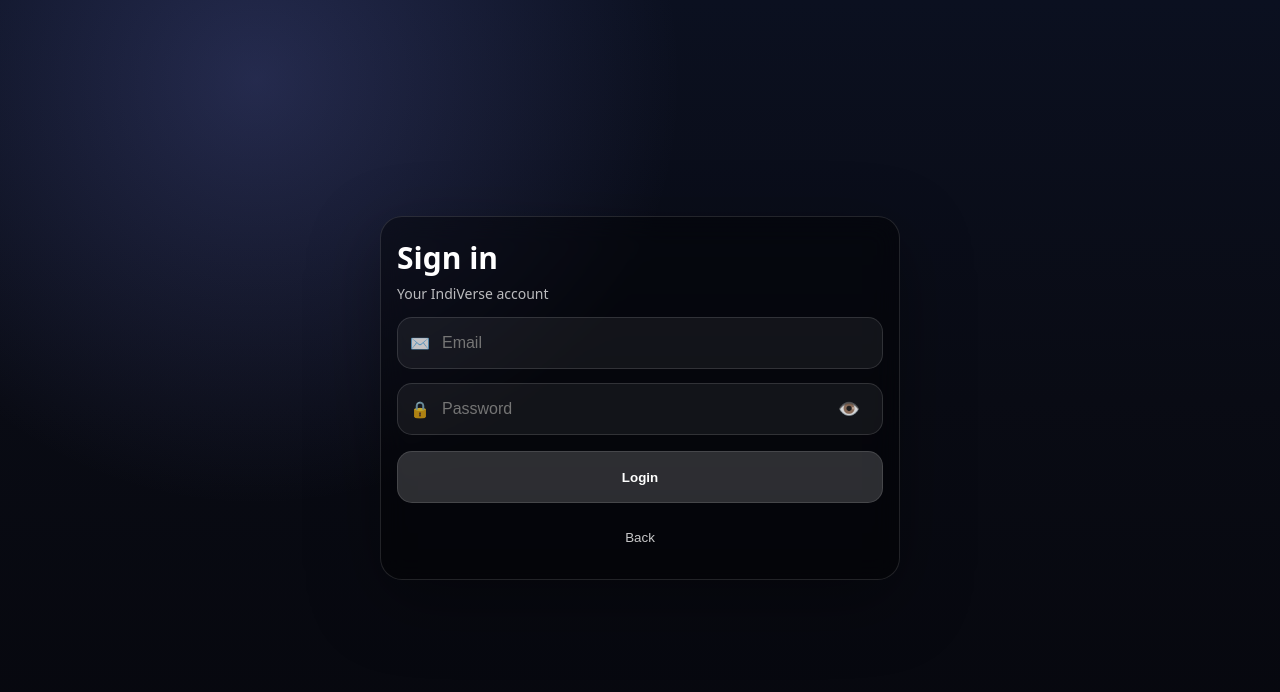
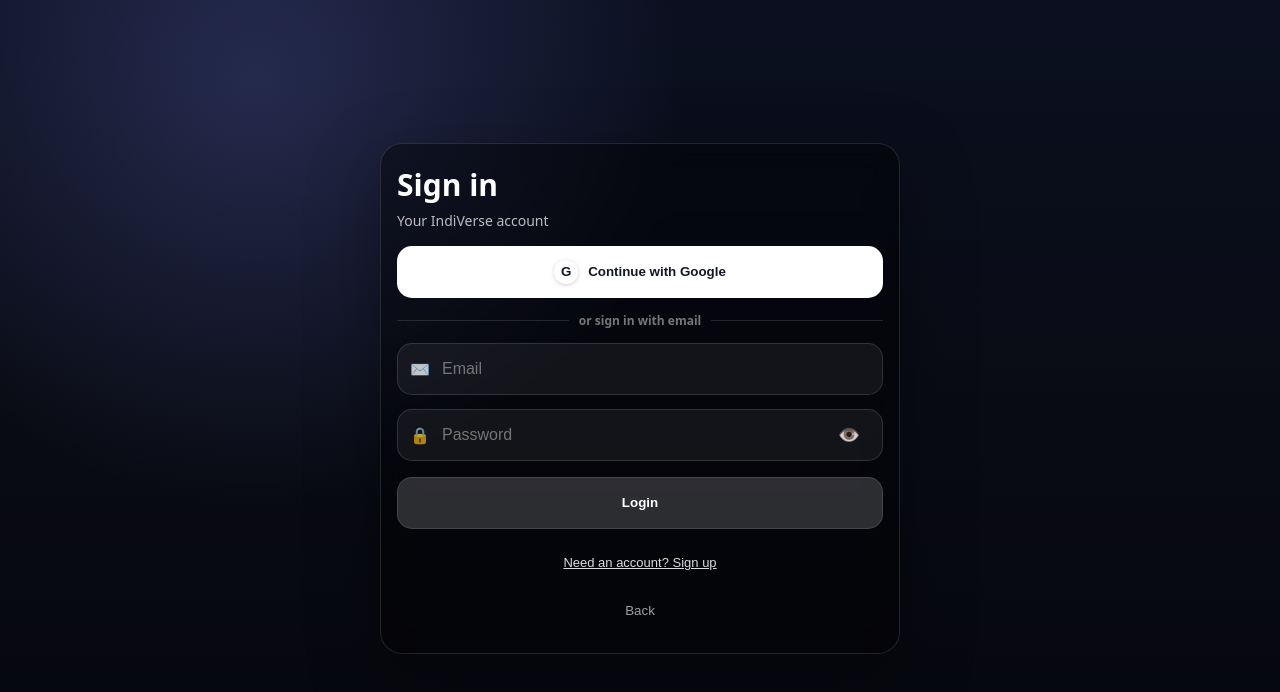
Before and after one commit to lamontaddo/indiverse-web, a React (Vite) app: page /auth/login in a window 1280 px wide. Shown: the top 692 px of the page. Built offline with nearby package versions, Linux system fonts and the light colour scheme; no server answers.

Commit message:
Add Google buyer auth frontend flow

```diff
--- a/src/App.jsx
+++ b/src/App.jsx
@@ -39,6 +39,8 @@ import CheckoutReturnPage from "./pages/CheckoutReturnPage.jsx";
 
 import AuthSignup from "./pages/AuthSignup";
 import AuthLogin from "./pages/AuthLogin";
+import AuthGoogleCallback from "./pages/AuthGoogleCallback.jsx";
+
 
 import ChatPage from "./pages/ChatPage.jsx";
 import OwnerFashionPage from "./pages/OwnerFashionPage.jsx";
@@ -174,6 +176,7 @@ export default function App() {
 
           <Route path="/auth/signup" element={<AuthSignup />} />
           <Route path="/auth/login" element={<AuthLogin />} />
+          <Route path="/auth/google/callback" element={<AuthGoogleCallback />} />
 
           <Route path="/account" element={<AccountHome />} />
           <Route path="/account/orders" element={<AccountOrders />} />
--- /dev/null
+++ b/src/pages/AuthGoogleCallback.jsx
@@ -0,0 +1,80 @@
+import React, { useEffect } from "react";
+import { useNavigate, useSearchParams } from "react-router-dom";
+
+function safeTrim(v) {
+  return String(v || "").trim();
+}
+
+export default function AuthGoogleCallback() {
+  const nav = useNavigate();
+  const [sp] = useSearchParams();
+
+  useEffect(() => {
+    const token = safeTrim(sp.get("token"));
+    const next = safeTrim(sp.get("next"));
+    const userId = safeTrim(sp.get("userId"));
+    const email = safeTrim(sp.get("email"));
+    const firstName = safeTrim(sp.get("firstName"));
+    const lastName = safeTrim(sp.get("lastName"));
+
+    if (!token) {
+      nav("/auth/login?error=google_missing_token", { replace: true });
+      return;
+    }
+
+    localStorage.setItem("buyerToken", token);
+    localStorage.setItem("auth:isAuthed", "1");
+
+    if (userId) localStorage.setItem("buyerUserId", userId);
+
+    localStorage.setItem(
+      "buyerUser",
+      JSON.stringify({
+        id: userId,
+        email,
+        firstName,
+        lastName,
+      })
+    );
+
+    nav(next || "/", { replace: true });
+  }, [nav, sp]);
+
+  return (
+    <div style={styles.root}>
+      <div style={styles.card}>
+        <div style={styles.title}>Signing you in…</div>
+        <div style={styles.sub}>Connecting your Google account to IndiVerse.</div>
+      </div>
+    </div>
+  );
+}
+
+const styles = {
+  root: {
+    minHeight: "100dvh",
+    background: "#05060b",
+    display: "flex",
+    alignItems: "center",
+    justifyContent: "center",
+    padding: 16,
+    fontFamily: "system-ui, -apple-system, Segoe UI, Roboto, Arial",
+  },
+  card: {
+    width: "min(460px, 100%)",
+    borderRadius: 22,
+    padding: 20,
+    border: "1px solid rgba(255,255,255,0.12)",
+    background: "rgba(255,255,255,0.06)",
+    color: "#fff",
+    textAlign: "center",
+  },
+  title: {
+    fontSize: 24,
+    fontWeight: 900,
+  },
+  sub: {
+    marginTop: 8,
+    color: "rgba(255,255,255,0.68)",
+  },
+};
--- a/src/pages/AuthLogin.jsx
+++ b/src/pages/AuthLogin.jsx
@@ -1,7 +1,8 @@
-// src/pages/AuthLogin.jsx ✅ FULL DROP-IN (WEB) — FIXED
-// ✅ Saves buyerToken -> localStorage (so Music/Products stop re-sending you to login)
-// ✅ Supports return via router state (preferred) OR ?next=...
+// src/pages/AuthLogin.jsx ✅ FULL DROP-IN (WEB)
+// ✅ Saves buyerToken -> localStorage
+// ✅ Supports return via router state OR ?next=...
 // ✅ POST /api/auth/login
+// ✅ Adds Continue with Google
 
 import React, { useMemo, useState } from "react";
 import { useLocation, useNavigate, useSearchParams } from "react-router-dom";
@@ -17,8 +18,6 @@ export default function AuthLogin() {
   const [sp] = useSearchParams();
 
   const prefillEmail = useMemo(() => safeTrim(sp.get("email")), [sp]);
-
-  // ✅ support BOTH: router state AND query param
   const nextFromQuery = useMemo(() => safeTrim(sp.get("next")), [sp]);
   const nextRoute = safeTrim(location?.state?.nextRoute) || nextFromQuery || "";
   const nextState = location?.state?.nextState || null;
@@ -30,11 +29,15 @@ export default function AuthLogin() {
 
   const goNextOrHome = () => {
     if (nextRoute) {
-      // ✅ preserve state (bgUrl etc)
       nav(nextRoute, nextState ? { state: nextState } : undefined);
       return;
     }
-    nav("/"); // UniverseHome web
+    nav("/");
+  };
+
+  const startGoogleLogin = () => {
+    const next = nextRoute ? `?next=${encodeURIComponent(nextRoute)}` : "";
+    window.location.href = `/api/auth/google/start${next}`;
   };
 
   const onLogin = async () => {
@@ -59,8 +62,6 @@ export default function AuthLogin() {
         return;
       }
 
-      // ✅ CRITICAL: persist token the same way MusicPage / Products expect it
-      // Support a few common backend response shapes:
       const token =
         safeTrim(data?.token) ||
         safeTrim(data?.buyerToken) ||
@@ -70,14 +71,12 @@ export default function AuthLogin() {
 
       if (token) {
         localStorage.setItem("buyerToken", token);
-        localStorage.setItem("auth:isAuthed", "1"); // ✅ critical for MainScreen gate
+        localStorage.setItem("auth:isAuthed", "1");
       }
 
-      // Optional: if backend also returns userId, store it (not required if JWT contains it)
       const uid = safeTrim(data?.userId || data?.id || data?._id || data?.user?.id);
       if (uid) localStorage.setItem("buyerUserId", uid);
 
-      // ✅ NEW (Step 1): persist user object for UI (initials / account hub) — no extra API call needed
       if (data?.user) {
         try {
           localStorage.setItem(
@@ -90,7 +89,7 @@ export default function AuthLogin() {
             })
           );
         } catch {
-          // ignore storage/JSON errors
+          // ignore
         }
       }
 
@@ -102,14 +101,30 @@ export default function AuthLogin() {
     }
   };
 
-
   return (
     <div style={styles.root}>
       <div style={styles.bg} />
+
       <div style={styles.center}>
         <div style={styles.card}>
           <div style={styles.title}>Sign in</div>
           <div style={styles.sub}>Your IndiVerse account</div>
+
+          <button
+            onClick={startGoogleLogin}
+            disabled={loading}
+            style={styles.googleBtn}
+            type="button"
+          >
+            <span style={styles.googleIcon}>G</span>
+            Continue with Google
+          </button>
+
+          <div style={styles.divider}>
+            <span style={styles.dividerLine} />
+            <span style={styles.dividerText}>or sign in with email</span>
+            <span style={styles.dividerLine} />
+          </div>
 
           <div style={styles.field}>
             <span style={styles.icon}>✉️</span>
@@ -124,6 +139,7 @@ export default function AuthLogin() {
               autoCapitalize="none"
               autoCorrect="off"
               spellCheck={false}
+              disabled={loading}
             />
           </div>
 
@@ -140,7 +156,9 @@ export default function AuthLogin() {
               autoCapitalize="none"
               autoCorrect="off"
               spellCheck={false}
+              disabled={loading}
             />
+
             <button
               onClick={() => setShowPass((v) => !v)}
               style={styles.eyeBtn}
@@ -151,11 +169,20 @@ export default function AuthLogin() {
             </button>
           </div>
 
-          <button onClick={onLogin} disabled={loading} style={styles.btn}>
+          <button onClick={onLogin} disabled={loading} style={styles.btn} type="button">
             {loading ? "Logging in…" : "Login"}
           </button>
 
-          <button onClick={() => nav(-1)} style={styles.link} disabled={loading}>
+          <button
+            onClick={() => nav(`/auth/signup?email=${encodeURIComponent(email || "")}`)}
+            style={styles.signupLink}
+            disabled={loading}
+            type="button"
+          >
+            Need an account? Sign up
+          </button>
+
+          <button onClick={() => nav(-1)} style={styles.link} disabled={loading} type="button">
             Back
           </button>
         </div>
@@ -186,7 +213,8 @@ const styles = {
     display: "flex",
     alignItems: "center",
     justifyContent: "center",
-    padding: "max(18px, env(safe-area-inset-top)) 16px max(22px, env(safe-area-inset-bottom))",
+    padding:
+      "max(18px, env(safe-area-inset-top)) 16px max(22px, env(safe-area-inset-bottom))",
   },
   card: {
     width: "min(520px, 100%)",
@@ -198,8 +226,61 @@ const styles = {
     WebkitBackdropFilter: "blur(14px)",
     boxShadow: "0 22px 70px rgba(0,0,0,0.34)",
   },
-  title: { color: "#fff", fontSize: "clamp(24px, 7vw, 30px)", fontWeight: 900 },
-  sub: { marginTop: 6, color: "rgba(255,255,255,0.72)", fontSize: 14 },
+  title: {
+    color: "#fff",
+    fontSize: "clamp(24px, 7vw, 30px)",
+    fontWeight: 900,
+  },
+  sub: {
+    marginTop: 6,
+    color: "rgba(255,255,255,0.72)",
+    fontSize: 14,
+  },
+  googleBtn: {
+    marginTop: 16,
+    minHeight: 52,
+    borderRadius: 15,
+    display: "flex",
+    alignItems: "center",
+    justifyContent: "center",
+    gap: 10,
+    background: "#fff",
+    border: "1px solid rgba(255,255,255,0.12)",
+    color: "#111827",
+    fontWeight: 900,
+    cursor: "pointer",
+    width: "100%",
+    WebkitTapHighlightColor: "transparent",
+  },
+  googleIcon: {
+    width: 24,
+    height: 24,
+    borderRadius: 999,
+    display: "flex",
+    alignItems: "center",
+    justifyContent: "center",
+    background: "#fff",
+    fontWeight: 900,
+    boxShadow: "0 1px 4px rgba(0,0,0,0.18)",
+  },
+  divider: {
+    marginTop: 14,
+    marginBottom: 6,
+    display: "flex",
+    alignItems: "center",
+    gap: 10,
+  },
+  dividerLine: {
+    flex: 1,
+    height: 1,
+    background: "rgba(255,255,255,0.12)",
+  },
+  dividerText: {
+    color: "rgba(255,255,255,0.45)",
+    fontSize: 12,
+    fontWeight: 800,
+    whiteSpace: "nowrap",
+  },
   field: {
     marginTop: 14,
     minHeight: 52,
@@ -250,13 +331,25 @@ const styles = {
     width: "100%",
     WebkitTapHighlightColor: "transparent",
   },
-  link: {
+  signupLink: {
     marginTop: 12,
     minHeight: 44,
     width: "100%",
     background: "transparent",
     border: "none",
-    color: "rgba(255,255,255,0.78)",
+    color: "rgba(255,255,255,0.86)",
+    textDecoration: "underline",
+    cursor: "pointer",
+    fontSize: 13,
+    WebkitTapHighlightColor: "transparent",
+  },
+  link: {
+    marginTop: 4,
+    minHeight: 44,
+    width: "100%",
+    background: "transparent",
+    border: "none",
+    color: "rgba(255,255,255,0.62)",
     cursor: "pointer",
     WebkitTapHighlightColor: "transparent",
   },
--- a/src/pages/AuthSignup.jsx
+++ b/src/pages/AuthSignup.jsx
@@ -1,8 +1,9 @@
 // src/pages/AuthSignup.jsx ✅ FULL DROP-IN (WEB)
 // ✅ Buyer signup (platform-wide IndiVerse account)
 // ✅ NO profileKey anywhere
-// ✅ POST /api/auth/register
-// ✅ On success -> /auth/login?email=...
+// ✅ Email/password signup stays unchanged
+// ✅ Adds Continue with Google button
+// ✅ Google should route to backend: /api/auth/google/start
 
 import React, { useMemo, useState } from 'react';
 import { useNavigate, useSearchParams } from 'react-router-dom';
@@ -33,6 +34,12 @@ export default function AuthSignup() {
       String(password || '').length >= 8
     );
   }, [firstName, lastName, email, password]);
+
+  const startGoogleSignup = () => {
+    const next = safeTrim(sp.get('next'));
+    const nextParam = next ? `?next=${encodeURIComponent(next)}` : '';
+    window.location.href = `/api/auth/google/start${nextParam}`;
+  };
 
   const onSubmit = async () => {
     const fn = safeTrim(firstName);
@@ -108,7 +115,22 @@ export default function AuthSignup() {
         <div style={styles.cardWrap}>
           <div style={styles.card}>
             <div style={styles.title}>SIGN UP</div>
-            <div style={styles.sub}>Create your account.</div>
+            <div style={styles.sub}>Create your account or continue with Google.</div>
+
+            <button
+              onClick={startGoogleSignup}
+              disabled={loading}
+              style={styles.googleBtn}
+            >
+              <span style={styles.googleIcon}>G</span>
+              Continue with Google
+            </button>
+
+            <div style={styles.divider}>
+              <span style={styles.dividerLine} />
+              <span style={styles.dividerText}>or create with email</span>
+              <span style={styles.dividerLine} />
+            </div>
 
             <div style={styles.row}>
               <div style={styles.half}>
@@ -269,7 +291,56 @@ const styles = {
     boxShadow: '0 22px 70px rgba(0,0,0,0.34)',
   },
   title: { color: '#fff', fontSize: 24, fontWeight: 900, letterSpacing: 2 },
-  sub: { color: 'rgba(255,255,255,0.7)', marginTop: 6, marginBottom: 8 },
+  sub: { color: 'rgba(255,255,255,0.7)', marginTop: 6, marginBottom: 12 },
+
+  googleBtn: {
+    marginTop: 10,
+    minHeight: 50,
+    padding: '13px 14px',
+    borderRadius: 16,
+    background: 'rgba(255,255,255,0.96)',
+    border: '1px solid rgba(255,255,255,0.24)',
+    width: '100%',
+    fontWeight: 900,
+    cursor: 'pointer',
+    display: 'flex',
+    alignItems: 'center',
+    justifyContent: 'center',
+    gap: 10,
+    color: '#111827',
+    WebkitTapHighlightColor: 'transparent',
+  },
+  googleIcon: {
+    width: 24,
+    height: 24,
+    borderRadius: 999,
+    background: '#fff',
+    color: '#111827',
+    display: 'inline-flex',
+    alignItems: 'center',
+    justifyContent: 'center',
+    fontWeight: 950,
+    fontSize: 17,
+    boxShadow: '0 1px 4px rgba(0,0,0,0.18)',
+  },
+  divider: {
+    margin: '14px 0 12px',
+    display: 'flex',
+    alignItems: 'center',
+    gap: 10,
+  },
+  dividerLine: {
+    height: 1,
+    flex: 1,
+    background: 'rgba(255,255,255,0.12)',
+  },
+  dividerText: {
+    color: 'rgba(255,255,255,0.45)',
+    fontSize: 12,
+    fontWeight: 800,
+    whiteSpace: 'nowrap',
+  },
+
   row: { display: 'grid', gridTemplateColumns: 'repeat(2, minmax(0, 1fr))', gap: 10 },
   half: { flex: 1 },
   label: { color: 'rgba(255,255,255,0.8)', fontWeight: 800, marginBottom: 6, fontSize: 12 },
```
